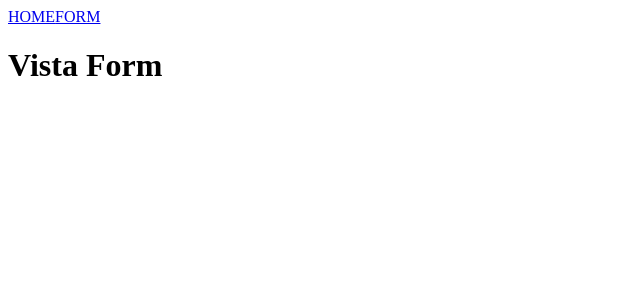
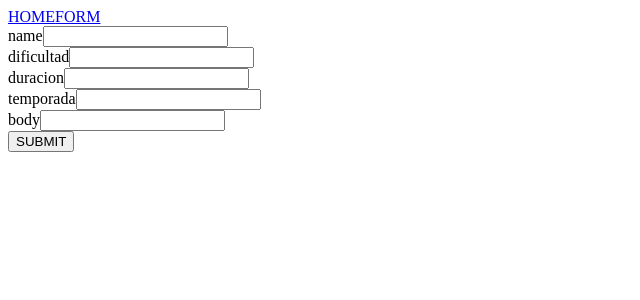
Before and after one commit to Crz9410/PI, a React (Create React App) app in the folder client/: page /create in a window 1280 px wide. Shown: the top 300 px of the page, without its empty margins (0-640 px from the left). Built offline with nearby package versions, Linux system fonts and the light colour scheme.

Commit message:
post con la base de datos ok

```diff
--- a/client/src/redux/actions.js
+++ b/client/src/redux/actions.js
@@ -1,13 +1,23 @@
 import axios from "axios";
 export const GET_COUNTRIES = "GET_COUNTRIES";
+export const GET_COUNTRY = "GET_COUNTRY";
 
 export const getCountries = () => async (dispatch) => {
     try {
         const apiData = await axios.get('https://restcountries.com/v3/all');
         const countries = apiData.data;
-        // console.log(countries[0],"lll")
         dispatch({ type: GET_COUNTRIES, payload: countries });
     } catch (error) {
         console.error(error);
     }
 }
+export const getCountry = (id) => {
+    return async function (dispatch) {
+        const apiData = await axios.get(`https://restcountries.com/v3.1/alpha/${id}`);
+        const country = apiData.data;
+        dispatch({ type: GET_COUNTRY, payload: country });
+    }
+}
+// export const filterBysource = () => {
+//     dispatch({ type: "FILTER_BY_SOURCE"});
+// }
--- a/client/src/redux/reducer.js
+++ b/client/src/redux/reducer.js
@@ -1,4 +1,5 @@
-import { GET_COUNTRIES } from "./actions";
+import { GET_COUNTRIES, GET_COUNTRY } from "./actions";
+
 const initialState= {
     countries: []
 };
@@ -8,6 +9,9 @@ const rootReducer = (state = initialState, action) => {
         case GET_COUNTRIES:
 
         return {...state, countries: action.payload };
+        case GET_COUNTRY:
+
+        return {...state, country: action.payload };
         default:
             return{...state};
     }
--- a/client/src/views/Form/Form.jsx
+++ b/client/src/views/Form/Form.jsx
@@ -1,8 +1,68 @@
+import { useState } from "react"
+import axios from "axios"
+
 const Form = () =>{
+
+const [form,setform] =useState({
+    name:"",
+    dificultad:"",
+    duracion:"",
+    temporada:"",
+    body:""
+})
+
+const [errors,setErrors] = useState({
+    name:"",
+    dificultad:"",
+    duracion:"",
+    temporada:"",
+    body:""
+})
+
+const changeHandler = (event) => {
+    const property = event.target.name;
+    const value = event.target.value;
+
+    // validate({...form, [property]:value})
+
+    setform({...form, [property]:value})
+}
+
+const submitHandler = (event) => {
+event.preventDefault()
+axios.post("http://localhost:3001/activities", form)
+.then(res=>{
+    console.log(res, "h")
+})
+.catch(err =>{
+console.log(err, "ño")
+})
+};
+
     return(
-        <>
-        <h1>Vista Form</h1>
-        </>
+        <form onSubmit={submitHandler}>
+        <div>
+            <label>name</label>
+            <input type="text" value={form.name} onChange={changeHandler} name="name" />
+        </div>
+        <div>
+            <label>dificultad</label>
+            <input type="text"value={form.dificultad} onChange={changeHandler} name="dificultad" />
+        </div>
+        <div>
+            <label>duracion</label>
+            <input type="text" value={form.duracion} onChange={changeHandler} name="duracion" />
+        </div>
+        <div>
+            <label>temporada</label>
+            <input type="text" value={form.temporada} onChange={changeHandler} name="temporada" />
+        </div>
+        <div>
+            <label>body</label>
+            <input type="text" value={form.body} onChange={changeHandler} name="body"/>
+        </div>
+        <button type="submit">SUBMIT</button>
+        </form>
     )
 }
 
```
